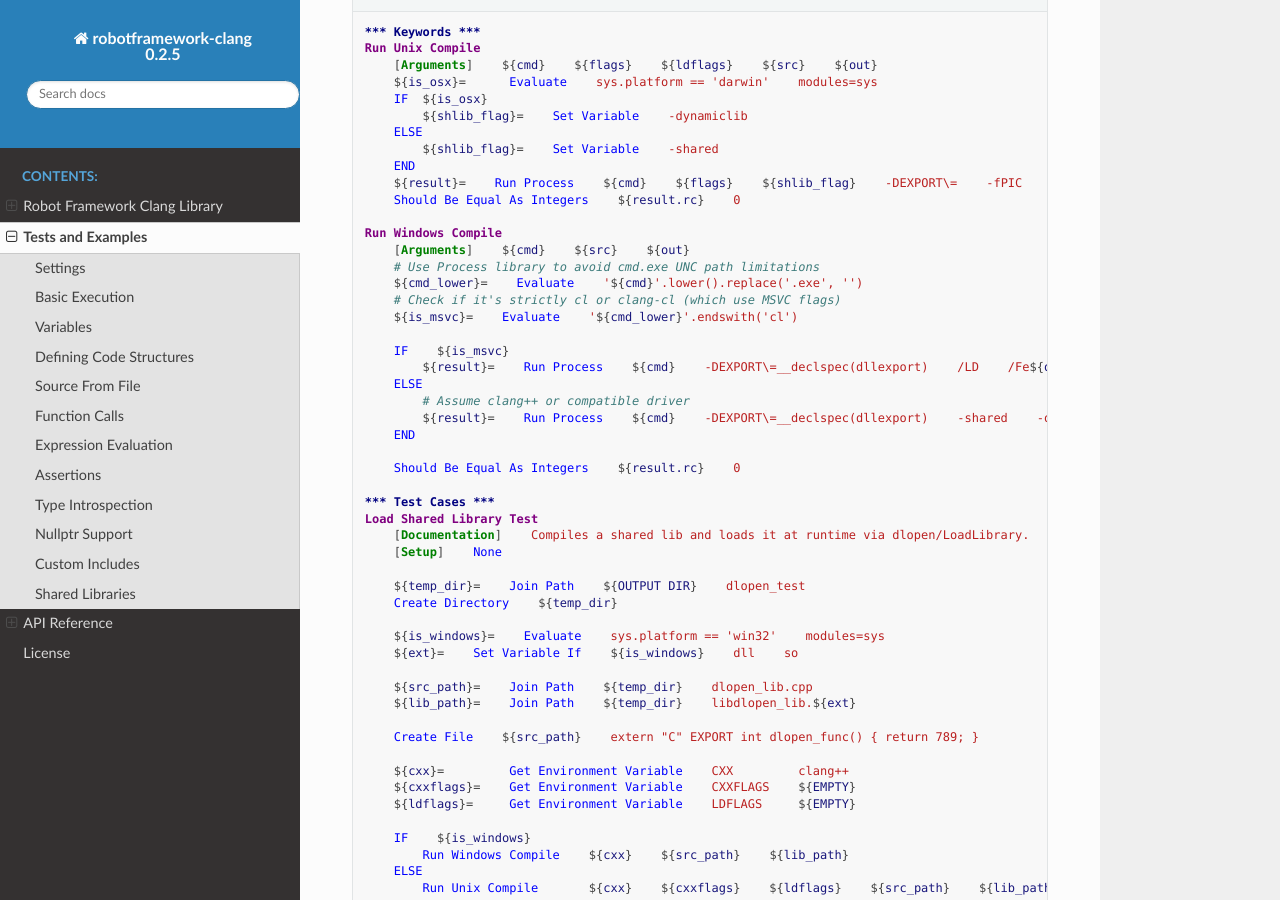
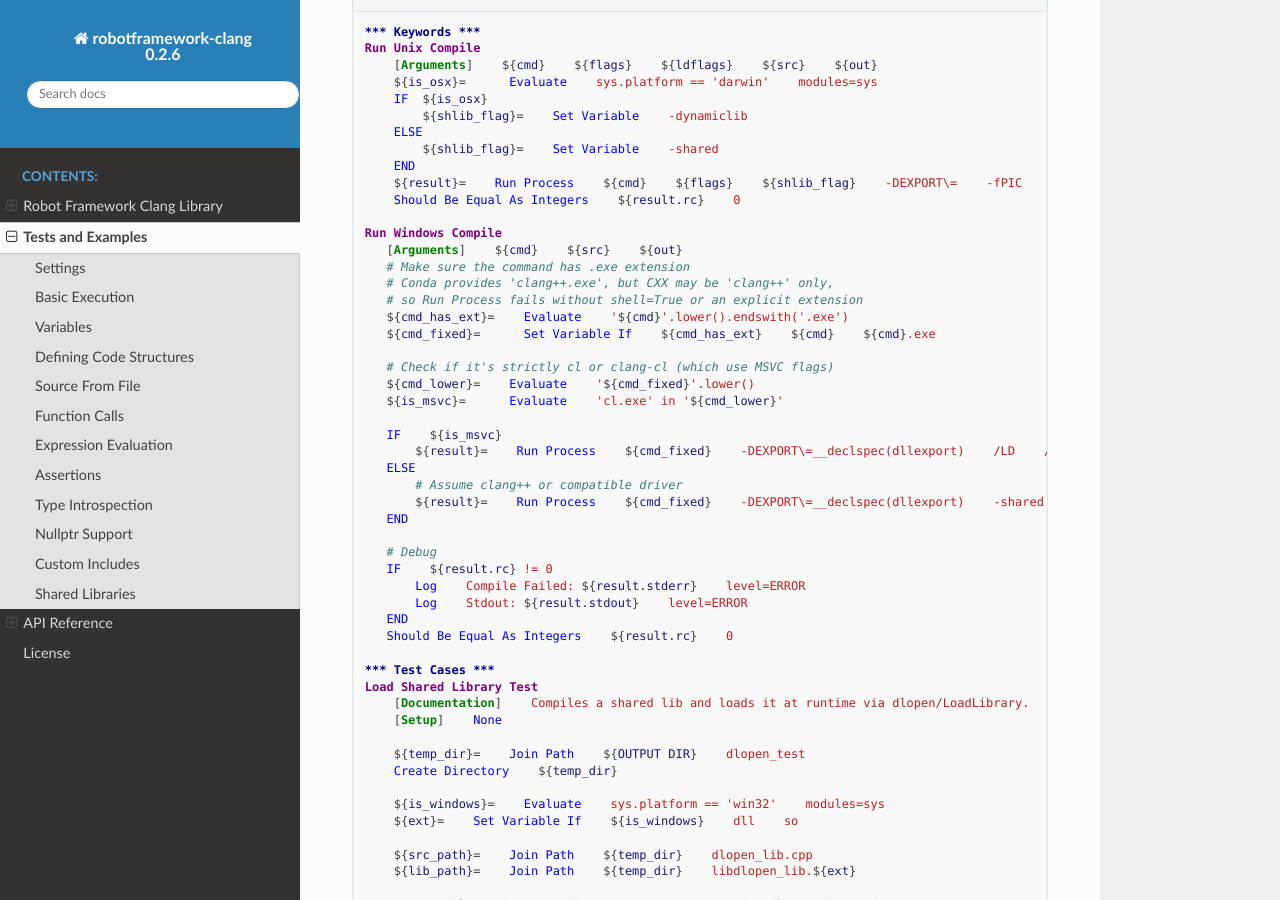
Before and after one commit to maxrossello/robotframework-clang, a Sphinx documentation site: the page built from docs/tests.rst, in a window 1280 px wide and 900 px high, scrolled down 4467 px. Built offline with Sphinx 7.4.7 and the Read the Docs theme 3.1.0, drawn with Linux system fonts in a browser that asks for light colours; some of the changed text lies outside the part shown.

Commit message:
Further fix for windows

```diff
--- a/docs/conf.py
+++ b/docs/conf.py
@@ -22,9 +22,9 @@ project = 'robotframework-clang'
 copyright = '2025- Massimo Rossello'
 author = 'Massimo Rossello'
 # The full version, including alpha/beta/rc tags
-release = '0.2.5'
+release = '0.2.6'
 
-version = '0.2.5'
+version = '0.2.6'
 root_doc = 'index'
 
 templates_path = ['_templates']
--- a/docs/tests.rst
+++ b/docs/tests.rst
@@ -223,20 +223,30 @@ We can also load compiled shared libraries (.so/.dylib/dll) into the running ker
         Should Be Equal As Integers    ${result.rc}    0
 
     Run Windows Compile
-        [Arguments]    ${cmd}    ${src}    ${out}
-        # Use Process library to avoid cmd.exe UNC path limitations
-        ${cmd_lower}=    Evaluate    '${cmd}'.lower().replace('.exe', '')
-        # Check if it's strictly cl or clang-cl (which use MSVC flags)
-        ${is_msvc}=    Evaluate    '${cmd_lower}'.endswith('cl')
+       [Arguments]    ${cmd}    ${src}    ${out}
+       # Make sure the command has .exe extension
+       # Conda provides 'clang++.exe', but CXX may be 'clang++' only,
+       # so Run Process fails without shell=True or an explicit extension
+       ${cmd_has_ext}=    Evaluate    '${cmd}'.lower().endswith('.exe')
+       ${cmd_fixed}=      Set Variable If    ${cmd_has_ext}    ${cmd}    ${cmd}.exe
 
-        IF    ${is_msvc}
-            ${result}=    Run Process    ${cmd}    -DEXPORT\=__declspec(dllexport)    /LD    /Fe${out}    ${src}
-        ELSE
-            # Assume clang++ or compatible driver
-            ${result}=    Run Process    ${cmd}    -DEXPORT\=__declspec(dllexport)    -shared    -o    ${out}    ${src}
-        END
+       # Check if it's strictly cl or clang-cl (which use MSVC flags)
+       ${cmd_lower}=    Evaluate    '${cmd_fixed}'.lower()
+       ${is_msvc}=      Evaluate    'cl.exe' in '${cmd_lower}'
 
-        Should Be Equal As Integers    ${result.rc}    0
+       IF    ${is_msvc}
+           ${result}=    Run Process    ${cmd_fixed}    -DEXPORT\=__declspec(dllexport)    /LD    /Fe${out}    ${src}
+       ELSE
+           # Assume clang++ or compatible driver
+           ${result}=    Run Process    ${cmd_fixed}    -DEXPORT\=__declspec(dllexport)    -shared    -o    ${out}    ${src}
+       END
+
+       # Debug
+       IF    ${result.rc} != 0
+           Log    Compile Failed: ${result.stderr}    level=ERROR
+           Log    Stdout: ${result.stdout}    level=ERROR
+       END
+       Should Be Equal As Integers    ${result.rc}    0
 
     *** Test Cases ***
     Load Shared Library Test
--- a/pyproject.toml
+++ b/pyproject.toml
@@ -4,7 +4,7 @@ build-backend = "setuptools.build_meta"
 
 [project]
 name = "robotframework-clang"
-version = "0.2.5"
+version = "0.2.6"
 description = "Robot Framework library for Clang-REPL execution via xeus-cpp"
 readme = "README.md"
 authors = [
@@ -74,7 +74,7 @@ install = "pip install -e . --no-deps"
 docs = { cmd = "python utils/libdoc2rst.py && sphinx-build -b html docs html", depends-on = ["install"] }
 
 # Test (uses PYTHONPATH as fallback if not installed, but prefers installation)
-test = { cmd = "robot -X --extension rst docs", env = { PYTHONPATH = "src" } }
+test = { cmd = "robot $TESTOPTS -X --extension rst docs", env = { PYTHONPATH = "src" } }
 
 # Build Conda package via rattler-build (local development)
 build-recipe = "CI=false rattler-build build --recipe recipe/recipe.yaml"
```
Also changed, not shown: other parts of docs/tests.rst (+1 -1 lines), 2 other files.
